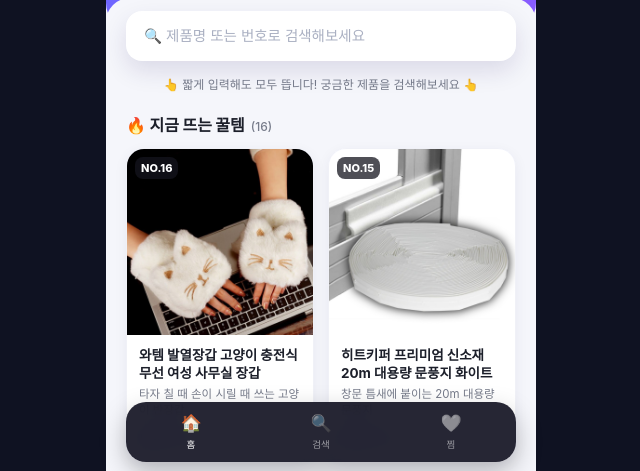
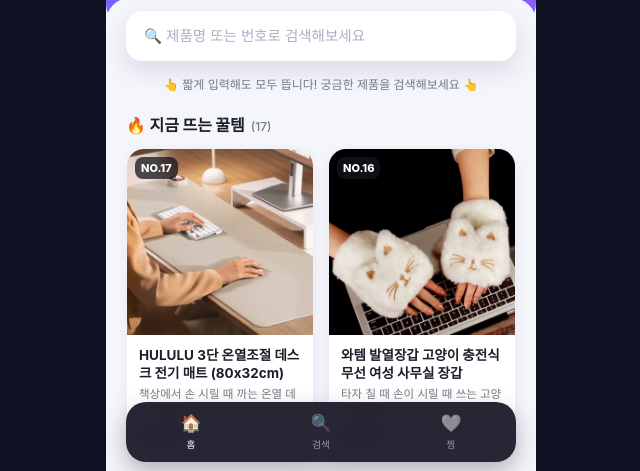
Before and after one commit to sehwan50593/igw-bio, a plain HTML site: page index.html in a window 1280 px wide. Shown: the part 324-795 px from the top of the page, without its empty margins (319-959 px from the left). Drawn offline with Linux system fonts and the light colour scheme.

Commit message:
17번 상품 링크 추가
Co-Authored-By: Claude Sonnet 5.5 <noreply@anthropic.com>

```diff
--- a/index.html
+++ b/index.html
@@ -272,6 +272,14 @@
   // img: 실제 상품 사진 경로 (없으면 emoji로 대체 표시)
   const products = [
     {
+      id: 17,
+      name: "HULULU 3단 온열조절 데스크 전기 매트 (80x32cm)",
+      desc: "책상에서 손 시릴 때 까는 온열 데스크 매트",
+      emoji: "🖱️",
+      img: "assets/product-17.jpg",
+      link: "https://link.coupang.com/a/iAbdrwRUaG"
+    },
+    {
       id: 16,
       name: "와템 발열장갑 고양이 충전식 무선 여성 사무실 장갑",
       desc: "타자 칠 때 손이 시릴 때 쓰는 고양이 반장갑",
```
